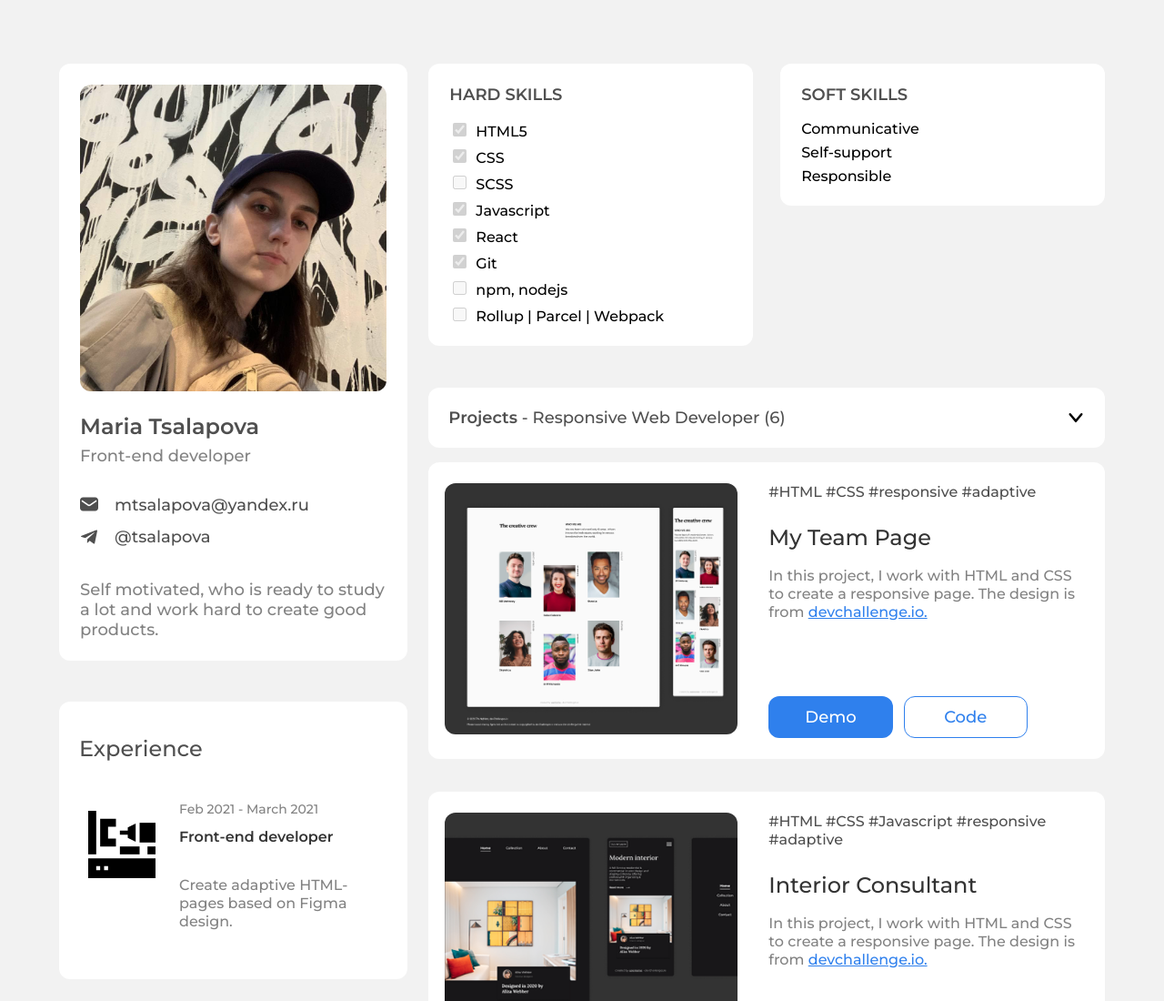
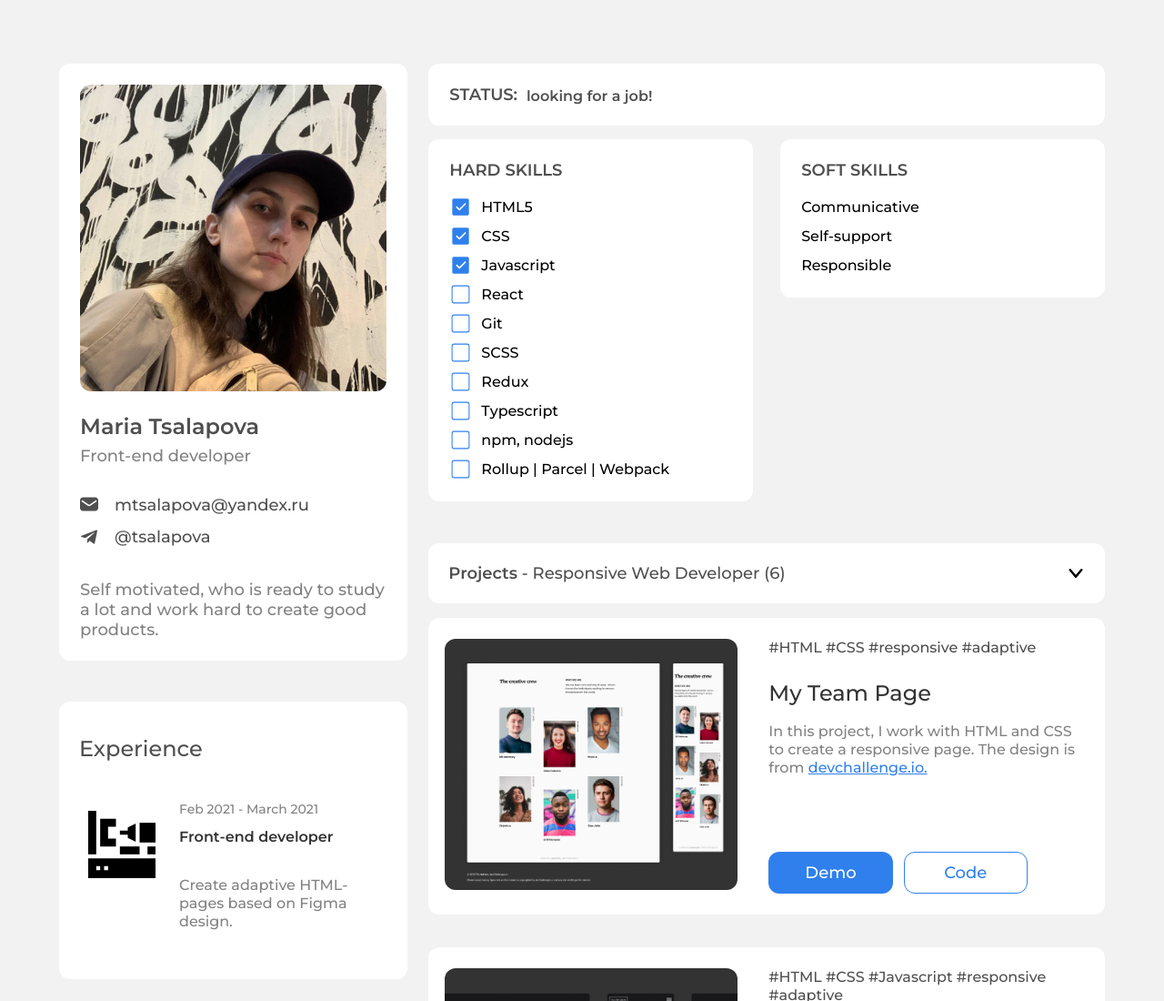
Before and after one commit to tsalapovaMaria/portfolio, a plain HTML site: page index.html in a window 1280 px wide. Shown: the top 1100 px of the page at 91% size. Drawn offline with Linux system fonts and the light colour scheme.

Commit message:
create custom disabled checkbox and create event on projects count container

```diff
--- a/index.html
+++ b/index.html
@@ -116,35 +116,85 @@
             </div>
         </div>
         <div class="main-second-col">
+            <div class="status">
+                <p>Status:</p>
+                <p>looking for a job!</p>
+            </div>
             <div class="skills-container">
                 <div class="hard-skills-container">
                     <div class="hard-skills">
                         <p>Hard skills</p>
 
                         <div class="checkbox-skills">
-                            <div class="skill">
-                                <input type="checkbox" checked disabled><span>HTML5</span>
+                            <div class="skill achieved">
+                                <svg style="enable-background:new 0 0 30 30;" viewBox="0 0 30 30">
+                                    <path
+                                        d="M24,4H6C4.895,4,4,4.895,4,6v18c0,1.105,0.895,2,2,2h18c1.105,0,2-0.895,2-2V6C26,4.895,25.104,4,24,4z M21.707,11.707  l-7.56,7.56c-0.188,0.188-0.442,0.293-0.707,0.293s-0.52-0.105-0.707-0.293l-3.453-3.453c-0.391-0.391-0.391-1.023,0-1.414  s1.023-0.391,1.414,0l2.746,2.746l6.853-6.853c0.391-0.391,1.023-0.391,1.414,0S22.098,11.316,21.707,11.707z" />
+                                </svg>
+                                <span>HTML5</span>
+                            </div>
+                            <div class="skill achieved">
+                                <svg style="enable-background:new 0 0 30 30;" viewBox="0 0 30 30">
+                                    <path
+                                        d="M24,4H6C4.895,4,4,4.895,4,6v18c0,1.105,0.895,2,2,2h18c1.105,0,2-0.895,2-2V6C26,4.895,25.104,4,24,4z M21.707,11.707  l-7.56,7.56c-0.188,0.188-0.442,0.293-0.707,0.293s-0.52-0.105-0.707-0.293l-3.453-3.453c-0.391-0.391-0.391-1.023,0-1.414  s1.023-0.391,1.414,0l2.746,2.746l6.853-6.853c0.391-0.391,1.023-0.391,1.414,0S22.098,11.316,21.707,11.707z" />
+                                </svg>
+                                <span>CSS</span>
+                            </div>
+                            <div class="skill achieved">
+                                <svg style="enable-background:new 0 0 30 30;" viewBox="0 0 30 30">
+                                    <path
+                                        d="M24,4H6C4.895,4,4,4.895,4,6v18c0,1.105,0.895,2,2,2h18c1.105,0,2-0.895,2-2V6C26,4.895,25.104,4,24,4z M21.707,11.707  l-7.56,7.56c-0.188,0.188-0.442,0.293-0.707,0.293s-0.52-0.105-0.707-0.293l-3.453-3.453c-0.391-0.391-0.391-1.023,0-1.414  s1.023-0.391,1.414,0l2.746,2.746l6.853-6.853c0.391-0.391,1.023-0.391,1.414,0S22.098,11.316,21.707,11.707z" />
+                                </svg>
+                                <span>Javascript</span>
                             </div>
                             <div class="skill">
-                                <input type="checkbox" checked disabled><span>CSS</span>
+                                <svg fill="none" height="24" stroke="currentColor" stroke-linecap="round"
+                                    stroke-linejoin="round" stroke-width="1" viewBox="0 0 24 24" width="24">
+                                    <rect height="18" rx="2" ry="2" width="18" x="3" y="3" />
+                                </svg>
+                                <span>React</span>
                             </div>
                             <div class="skill">
-                                <input type="checkbox" disabled><span>SCSS</span>
+                                <svg fill="none" height="24" stroke="currentColor" stroke-linecap="round"
+                                    stroke-linejoin="round" stroke-width="1" viewBox="0 0 24 24" width="24">
+                                    <rect height="18" rx="2" ry="2" width="18" x="3" y="3" />
+                                </svg>
+                                <span>Git</span>
                             </div>
                             <div class="skill">
-                                <input type="checkbox" checked disabled><span>Javascript</span>
+                                <svg fill="none" height="24" stroke="currentColor" stroke-linecap="round"
+                                    stroke-linejoin="round" stroke-width="1" viewBox="0 0 24 24" width="24">
+                                    <rect height="18" rx="2" ry="2" width="18" x="3" y="3" />
+                                </svg>
+                                <span>SCSS</span>
                             </div>
                             <div class="skill">
-                                <input type="checkbox" checked disabled><span>React</span>
+                                <svg fill="none" height="24" stroke="currentColor" stroke-linecap="round"
+                                    stroke-linejoin="round" stroke-width="1" viewBox="0 0 24 24" width="24">
+                                    <rect height="18" rx="2" ry="2" width="18" x="3" y="3" />
+                                </svg>
+                                <span>Redux</span>
                             </div>
                             <div class="skill">
-                                <input type="checkbox" checked disabled><span>Git</span>
+                                <svg fill="none" height="24" stroke="currentColor" stroke-linecap="round"
+                                    stroke-linejoin="round" stroke-width="1" viewBox="0 0 24 24" width="24">
+                                    <rect height="18" rx="2" ry="2" width="18" x="3" y="3" />
+                                </svg>
+                                <span>Typescript</span>
                             </div>
                             <div class="skill">
-                                <input type="checkbox" disabled><span>npm, nodejs</span>
+                                <svg fill="none" height="24" stroke="currentColor" stroke-linecap="round"
+                                    stroke-linejoin="round" stroke-width="1" viewBox="0 0 24 24" width="24">
+                                    <rect height="18" rx="2" ry="2" width="18" x="3" y="3" />
+                                </svg>
+                                <span>npm, nodejs</span>
                             </div>
                             <div class="skill">
-                                <input type="checkbox" disabled><span>Rollup | Parcel | Webpack</span>
+                                <svg fill="none" height="24" stroke="currentColor" stroke-linecap="round"
+                                    stroke-linejoin="round" stroke-width="1" viewBox="0 0 24 24" width="24">
+                                    <rect height="18" rx="2" ry="2" width="18" x="3" y="3" />
+                                </svg>
+                                <span>Rollup | Parcel | Webpack</span>
                             </div>
                         </div>
                     </div>
--- a/js/projects-hider.js
+++ b/js/projects-hider.js
@@ -1,8 +1,9 @@
+const panelHider = document.querySelector('.projects-count');
 const arrow = document.querySelector('.projects-count > svg');
 const projects = document.querySelectorAll('.project');
 
 
-arrow.addEventListener('click', () => {
+panelHider.addEventListener('click', () => {
     arrow.classList.toggle('open');
     Array.from(projects).forEach(project => {
         project.style.visibility = (project.style.visibility === 'hidden')? 'visible' : 'hidden';
--- a/style.css
+++ b/style.css
@@ -212,8 +212,35 @@ p {
     width: 100%;
 }
 
+.status {
+    padding: 23px;
+
+    display: flex;
+    align-items: flex-end;
+
+    background: #FFFFFF;
+    border-radius: 12px;
+}
+.status p:first-of-type {
+    font-style: normal;
+    font-weight: 600;
+    font-size: 18px;
+    text-transform: uppercase;
+
+    color: #4F4F4F;
+}
+.status p:last-of-type {
+    margin-left: 10px;
+    font-style: normal;
+    font-weight: 600;
+    font-size: 16px;
+
+    color: #4F4F4F;
+}
+
 /*SKILLS*/
 .skills-container {
+    margin-top: 15px;
     width: 100%;
     display: flex;
     align-items: flex-start;
@@ -242,16 +269,27 @@ p {
 .soft-skills > .checkbox-skills {
     margin-top: 17px;
 }
+.skill {
+    display: flex;
+    align-items: center;
+}
 .skill + .skill {
     margin-top: 7px;
 }
-.skill input[type="checkbox"] {
+.skill svg {
     margin-right: 10px;
-    width: 15px;
-    height: 15px;
+    width: 25px;
+    height: 25px;
 }
-.skill input[type="checkbox"]:disabled {
+.skill:not(.achieved) svg {
+    stroke: #2F80ED;
+}
+.skill.achieved svg {
+    fill: #2F80ED;
+}
 
+.soft-skills .skill {
+    height: 25px;
 }
 
 /*Projects*/
@@ -275,6 +313,8 @@ p {
 
     background: #FFFFFF;
     border-radius: 12px;
+
+    cursor: pointer;
 }
 .projects-count svg {
     width: 20px;
```
